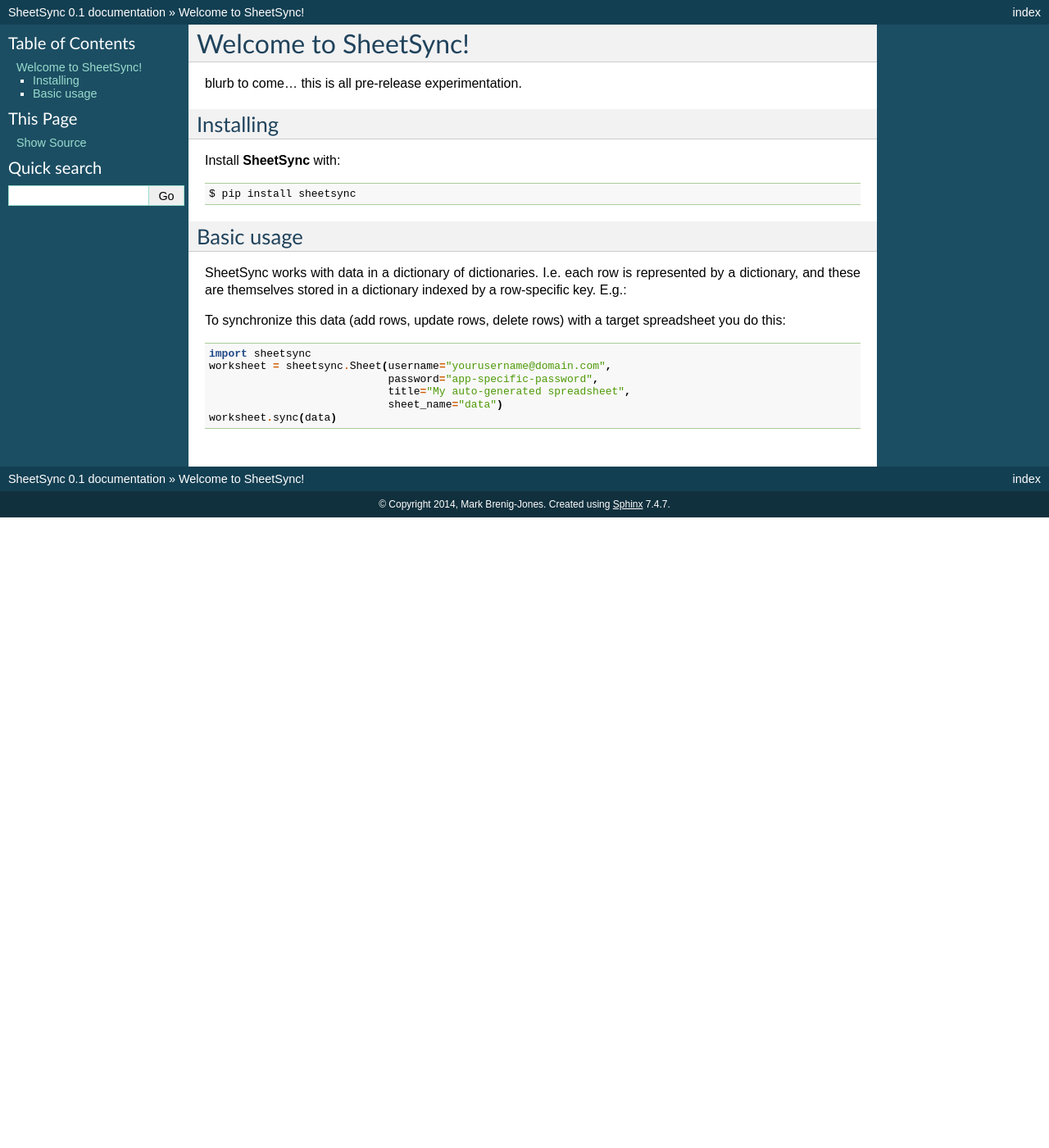
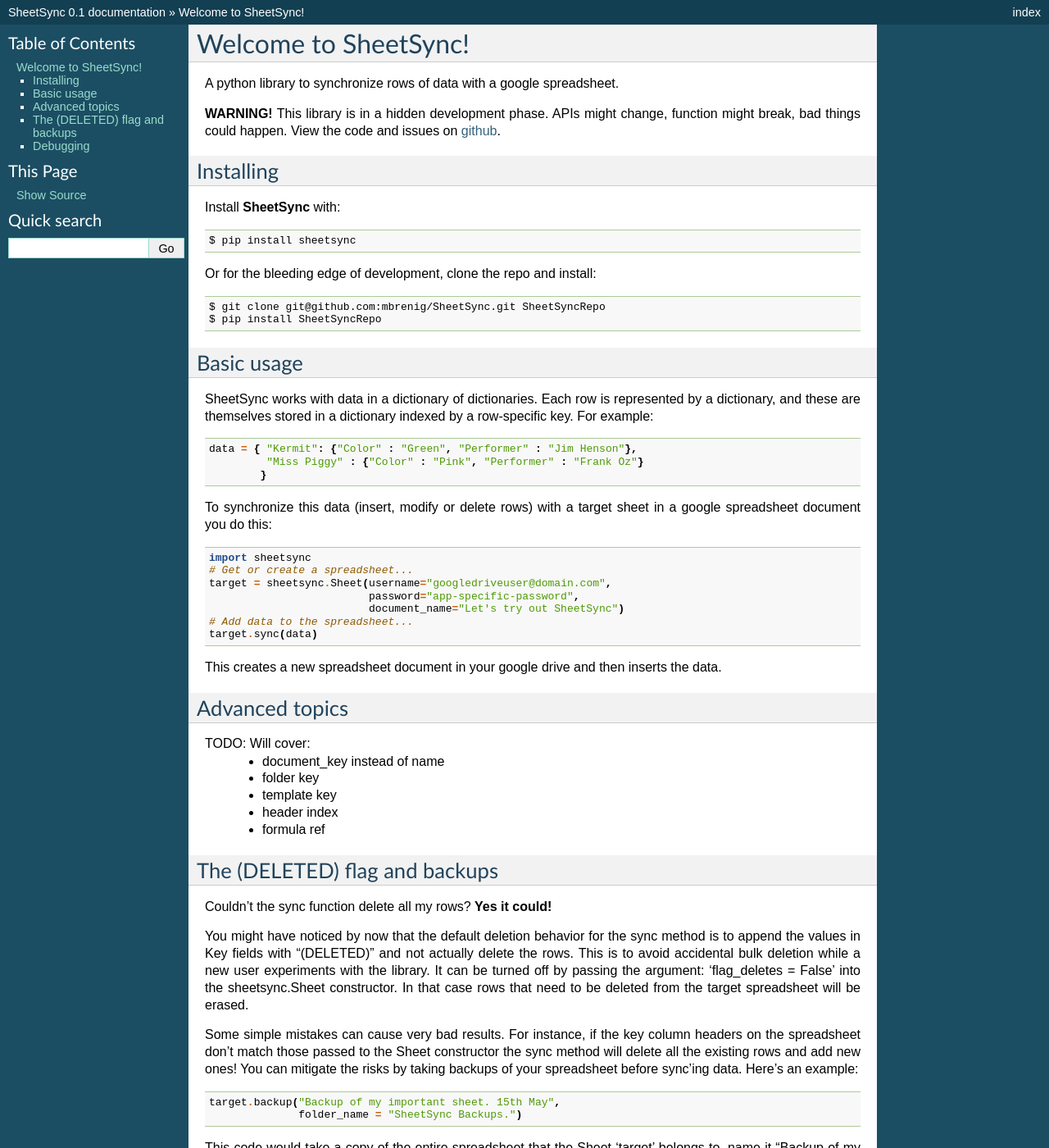
Before and after one commit to mbrenig/SheetSync, a Sphinx documentation site: the page built from docs/index.rst, in a window 1280 px wide and 1400 px high. Shown: the whole window at 82% size. Built offline with Sphinx 7.4.7, drawn with Linux system fonts in a browser that asks for light colours; some of the changed text lies outside the part shown.

```diff
--- a/docs/index.rst
+++ b/docs/index.rst
@@ -1,6 +1,10 @@
 Welcome to SheetSync!
 =====================
-blurb to come... this is all pre-release experimentation.
+A python library to synchronize rows of data with a google spreadsheet.
+
+**WARNING!** This library is in a hidden development phase. APIs might change, function might
+break, bad things could happen. View the code and issues on `github
+<http://github.com/mbrenig/SheetSync>`_.
 
 Installing
 ----------
@@ -8,26 +12,82 @@ Install **SheetSync** with::
 
   $ pip install sheetsync
 
+Or for the bleeding edge of development, clone the repo and install::
+
+  $ git clone git@github.com:mbrenig/SheetSync.git SheetSyncRepo
+  $ pip install SheetSyncRepo
+
 Basic usage
 -----------
-SheetSync works with data in a dictionary of dictionaries. I.e. each row is
+SheetSync works with data in a dictionary of dictionaries. Each row is
 represented by a dictionary, and these are themselves stored in a dictionary
-indexed by a row-specific key. E.g.:
+indexed by a row-specific key. For example:
 
 .. code-block:: python
-    # TODO: Change to a real data object example.
-    data = { key1 : { "field" : "value", "field2" : "value2", ... },
-            key2 : { "field" : "val",   "field3" : "value3", ... },
-            ... }
 
-To synchronize this data (add rows, update rows, delete rows) with a target
-spreadsheet you do this:
+    data = { "Kermit": {"Color" : "Green", "Performer" : "Jim Henson"},
+             "Miss Piggy" : {"Color" : "Pink", "Performer" : "Frank Oz"}
+            }
+
+To synchronize this data (insert, modify or delete rows) with a target
+sheet in a google spreadsheet document you do this:
 
 .. code-block:: python
 
     import sheetsync
-    worksheet = sheetsync.Sheet(username="yourusername@domain.com",
-                                password="app-specific-password",
-                                title="My auto-generated spreadsheet",
-                                sheet_name="data")
-    worksheet.sync(data)
+    # Get or create a spreadsheet...
+    target = sheetsync.Sheet(username="googledriveuser@domain.com",
+                             password="app-specific-password",
+                             document_name="Let's try out SheetSync")
+    # Add data to the spreadsheet...
+    target.sync(data)
+
+This creates a new spreadsheet document in your google drive and then inserts the data.
+
+Advanced topics
+---------------
+TODO: Will cover:
+ - document_key instead of name
+ - folder key
+ - template key
+ - header index
+ - formula ref
+
+The (DELETED) flag and backups
+------------------------------
+Couldn't the sync function delete all my rows? **Yes it could!**
+
+You might have noticed by now that the default deletion behavior for
+the sync method is to append the values in Key fields with "(DELETED)" and not actually
+delete the rows. This is to avoid accidental bulk deletion while a new user
+experiments with the library. It can be turned off by passing the argument: 'flag_deletes = False' into the sheetsync.Sheet constructor. In that case rows that need to be deleted
+from the target spreadsheet will be erased.
+
+Some simple mistakes can cause very bad results. For instance, if the key column headers on the spreadsheet don't match those passed to the Sheet constructor the sync method will delete all the existing rows and add new ones! You can mitigate the risks by taking backups of your spreadsheet before sync'ing data. Here's an example:
+
+.. code-block:: python
+
+    target.backup("Backup of my important sheet. 15th May",
+                  folder_name = "SheetSync Backups.")
+
+This code would take a copy of the entire spreadsheet that the Sheet 'target'
+belongs to, name it "Backup of my important sheet. 15th May", and move it to a
+folder named "SheetSync Backups.".
+
+Debugging
+---------
+SheetSync uses the standard python logging module, the simplest way to find
+out what it's doing under the covers is to turn on all logging:
+
+.. code-block:: python
+
+    import sheetsync
+    import logging
+    # Set all loggers to DEBUG level..
+    logging.getLogger('').setLevel(logging.DEBUG)
+    # Register the default log handler to send logs to console..
+    logging.basicConfig()
+
+If you find issues please raise them on `github
+<http://github.com/mbrenig/SheetSync/issues>`_, and if you have fixes please
+submit pull requests. Thanks!
```
Also changed, not shown: sheetsync/__init__.py (+62 -29 lines), 11 other files.
